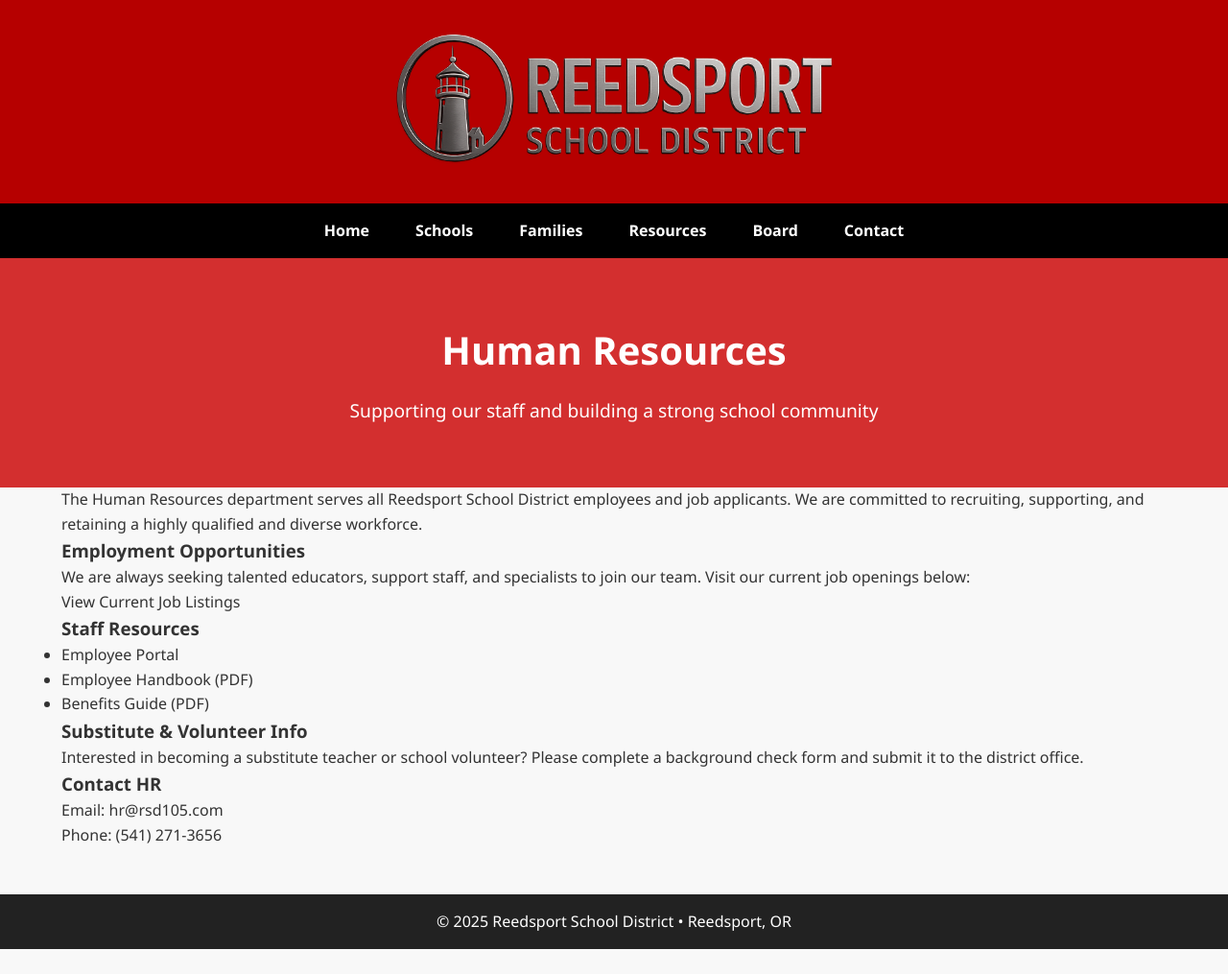
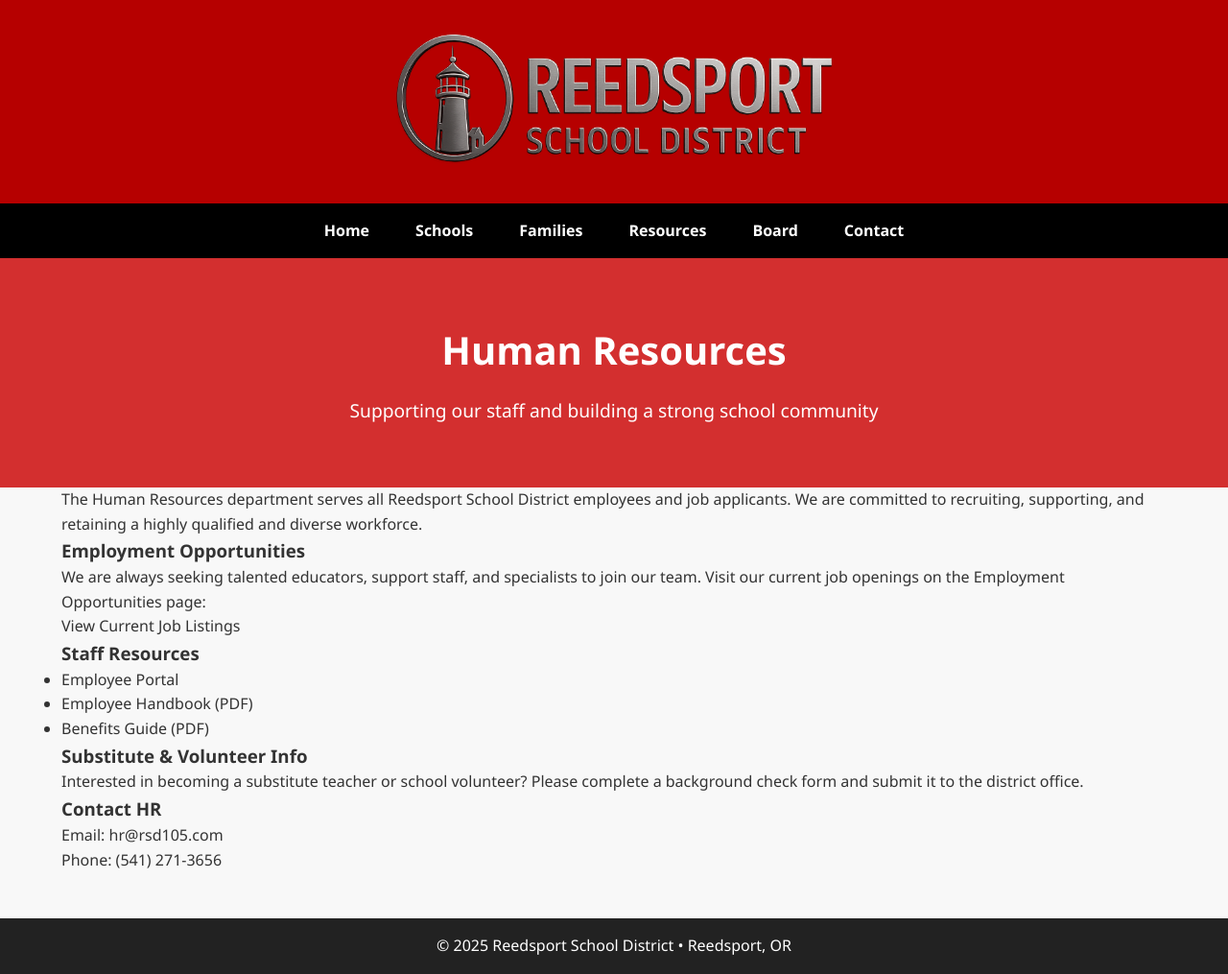
Before and after one commit to AlinariC/RSD105, a Jekyll site: the page built from pages/hr.html, in a window 1280 px wide. Shown: the whole page at 96% size. Built offline with Jekyll 4.4.1, drawn with Linux system fonts in a browser that asks for light colours; before the commit the page ends 989 px from its top, so only the background shows below that.

Commit message:
Update nav and added hr page

```diff
--- a/_includes/nav.html
+++ b/_includes/nav.html
@@ -32,6 +32,7 @@
         <li><a href="/pages/tutoring.html">Free Student Tutoring</a></li>
         <li><a href="/pages/family.html">Parent & Family Resources</a></li>
         <li><a href="/pages/staff.html">Staff Resources</a></li>
+        <li><a href="/pages/jobs.html">Employment Opportunities</a></li>
         <li><a href="/pages/partners.html">Community Partners</a></li>
         <li><a href="/pages/hr.html">Human Resources</a></li>
         <li><a href="/pages/surplus.html">Surplus Items for Sale</a></li>
--- a/pages/hr.html
+++ b/pages/hr.html
@@ -19,7 +19,7 @@ title: Human Resources
     <h3>Employment Opportunities</h3>
     <p>
       We are always seeking talented educators, support staff, and specialists to join our team.
-      Visit our current job openings below:
+      Visit our current job openings on the <a href="/pages/jobs.html">Employment Opportunities page</a>:
     </p>
     <p>
       <a href="/pages/jobs.html">View Current Job Listings</a>
```
